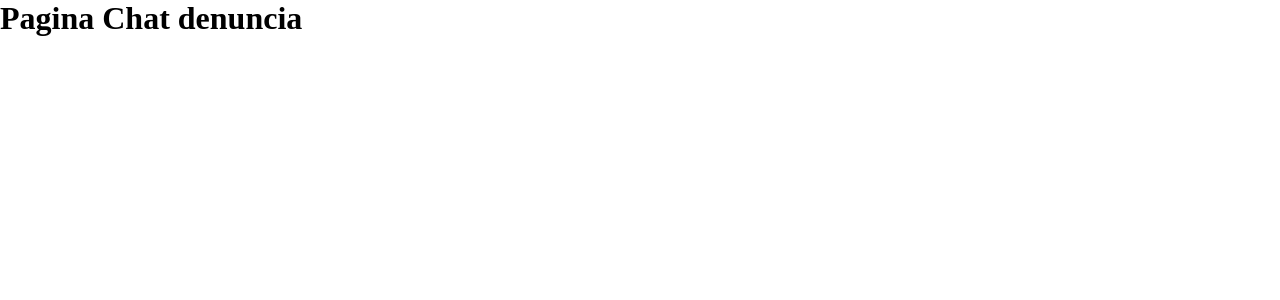
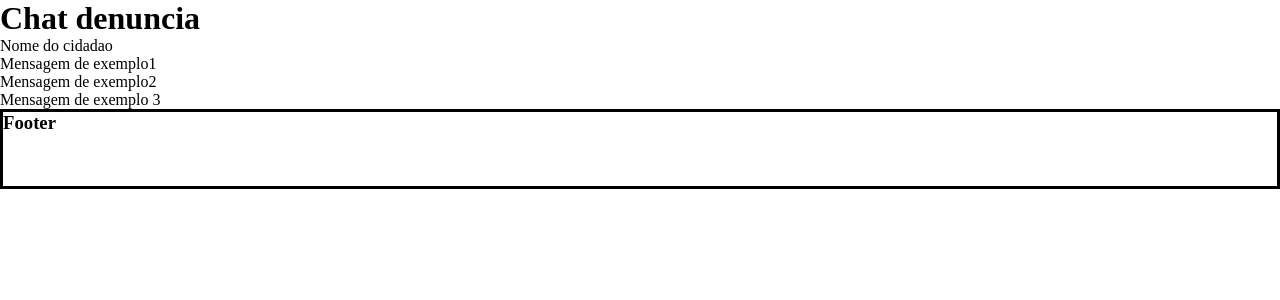
Before and after one commit to DavidSantosDeveloper/projeto_aqui-oh_front_end, a React (Vite) app: page /chat in a window 1280 px wide. Shown: the top 300 px of the page. Built offline with nearby package versions, Linux system fonts and the light colour scheme.

Commit message:
Feat: atualiza chat page

```diff
--- a/src/pages/ChatDenunciaPage/ChatDenunciaPage.jsx
+++ b/src/pages/ChatDenunciaPage/ChatDenunciaPage.jsx
@@ -1,9 +1,36 @@
+import Footer from "../../shared/components/footer/Footer"
 import "./ChatDenunciaPage.css"
 
 export default function ChatDenunciaPage() {
   return (
     <>
-       <h1>Pagina Chat denuncia</h1>
+       <h1>Chat denuncia</h1>
+
+       <div>
+            <div >
+                <span>Nome do cidadao</span>
+            </div>
+
+            <div className="caixa_messagens">
+                 <div className="mensagem">
+                            Mensagem de exemplo1
+
+                 </div>
+                 <div className="mensagem">
+                            Mensagem de exemplo2
+
+                 </div>
+                 <div className="mensagem">
+                            Mensagem de exemplo 3
+                 </div>
+
+            </div>
+
+
+       </div>
+
+
+       <Footer></Footer>
     </>
   )
 }
--- a/src/pages/LoginPage/LoginPage.jsx
+++ b/src/pages/LoginPage/LoginPage.jsx
@@ -1,8 +1,13 @@
 import "./LoginPage.css"
 import Header from "../../shared/components/Header/Header.jsx"
 import Footer from "../../shared/components/footer/Footer.jsx"
+import { Link } from "react-router-dom"
 
 function LoginPage(){
+
+    async function realizarLogin(formData) {
+        console.log("fez longin")
+    }
     return (
         <>
 
@@ -12,7 +17,7 @@ function LoginPage(){
             <section>
                 <h1>Pagina de login</h1>
 
-                <form action="">
+                <form action={realizarLogin}>
                     <div className="container_campo_usuario">
                         <label htmlFor="label_usuario">Usuário:</label>
                         <input type="text" name="campo_usuario" id="label_usuario" />
@@ -23,6 +28,8 @@ function LoginPage(){
                    </div>
 
                    <button type="submit">Login</button>
+
+                   <Link to="/cadrastro"> Não possui uma conta? faça seu cadratro</Link>
 
 
                 </form>
```
